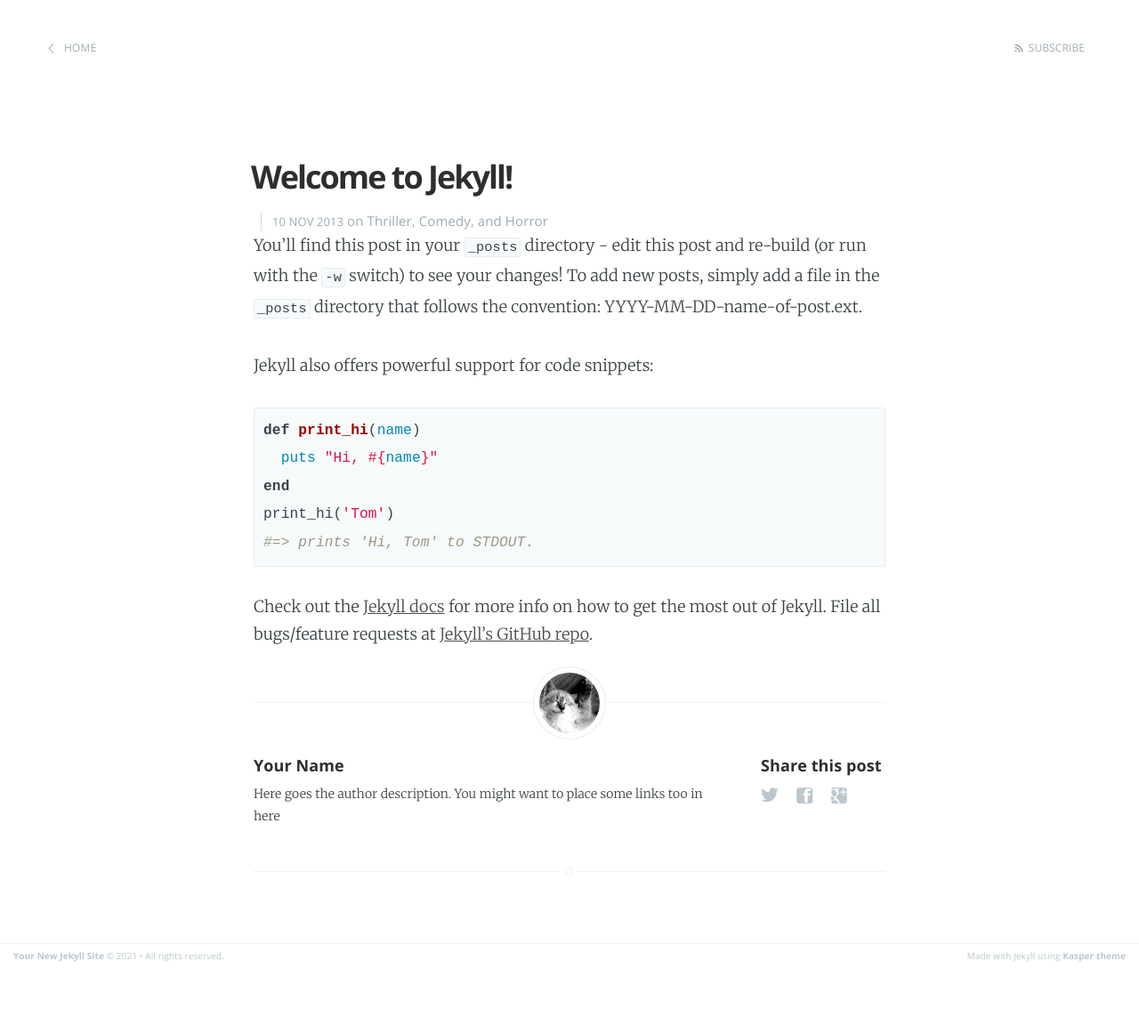
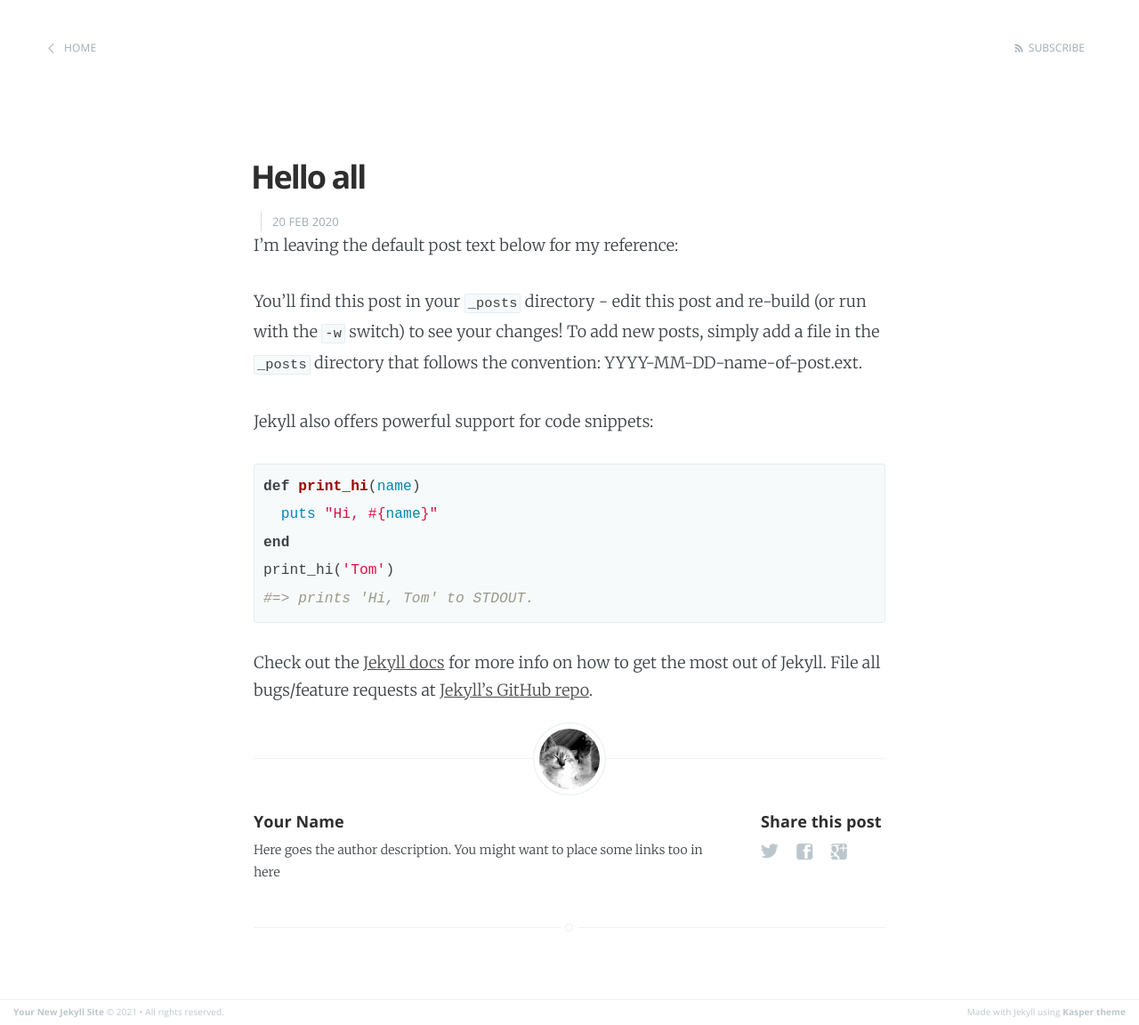
Before and after one commit to Sam-2727/Sam-2727.github.io, a Jekyll site: the page built from _posts/2013-11-10-welcome-to-jekyll.markdown, in a window 1280 px wide. Shown: the whole page at 89% size. Built offline with Jekyll 4.4.1, drawn with Linux system fonts in a browser that asks for light colours; before the commit the page ends 1089 px from its top, so only the background shows below that.

Commit message:
Update 2013-11-10-welcome-to-jekyll.markdown

```diff
--- a/_posts/2013-11-10-welcome-to-jekyll.markdown
+++ b/_posts/2013-11-10-welcome-to-jekyll.markdown
@@ -1,9 +1,9 @@
 ---
 layout: post
-title:  "Welcome to Jekyll!"
-date:   2013-11-10 10:18:00
-categories: Thriller Comedy Horror
+title:  "Hello all"
+date:   2020-2-20 12:42
 ---
+I'm leaving the default post text below for my reference:
 
 You'll find this post in your `_posts` directory - edit this post and re-build (or run with the `-w` switch) to see your changes!
 To add new posts, simply add a file in the `_posts` directory that follows the convention: YYYY-MM-DD-name-of-post.ext.
```
